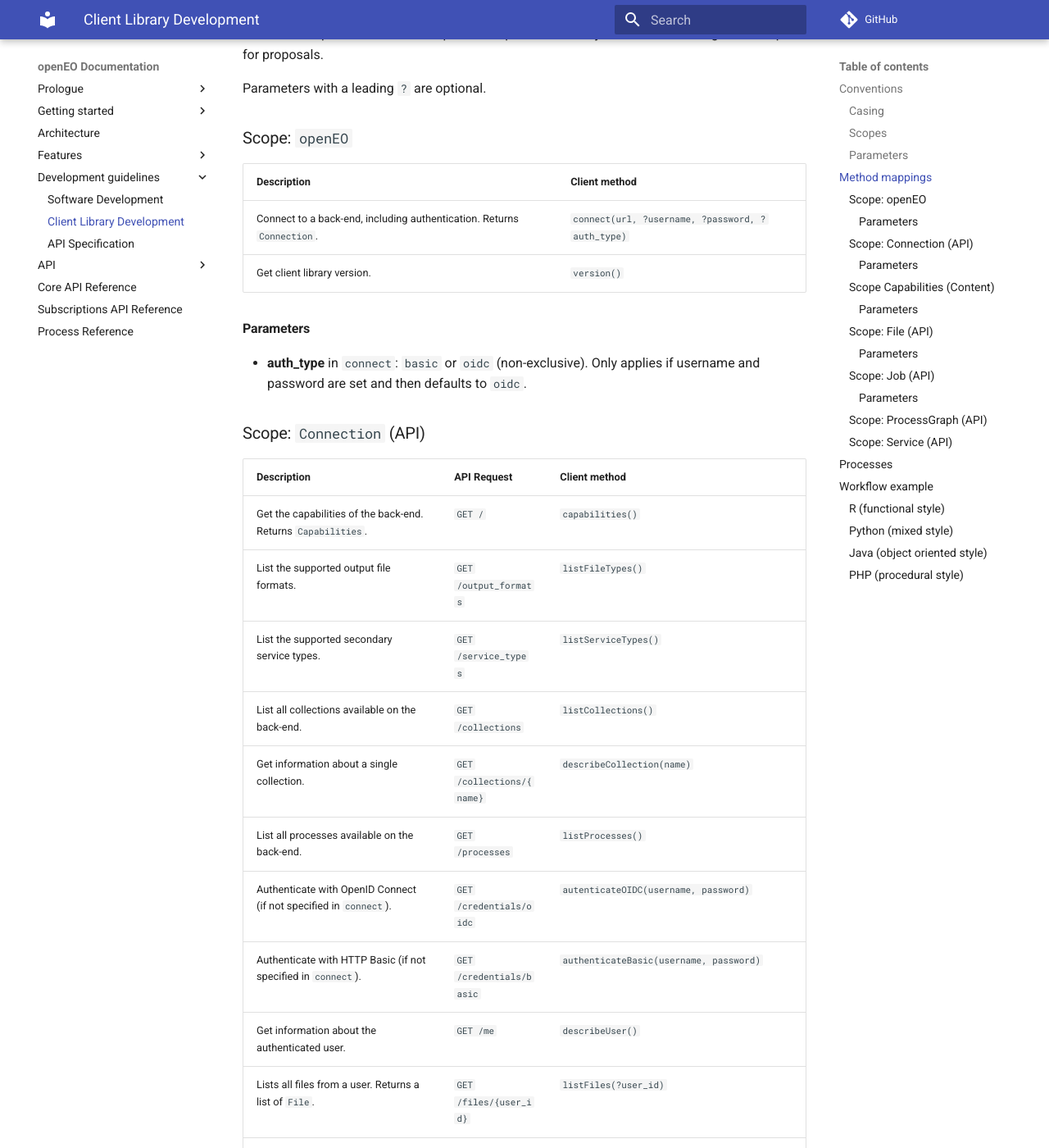
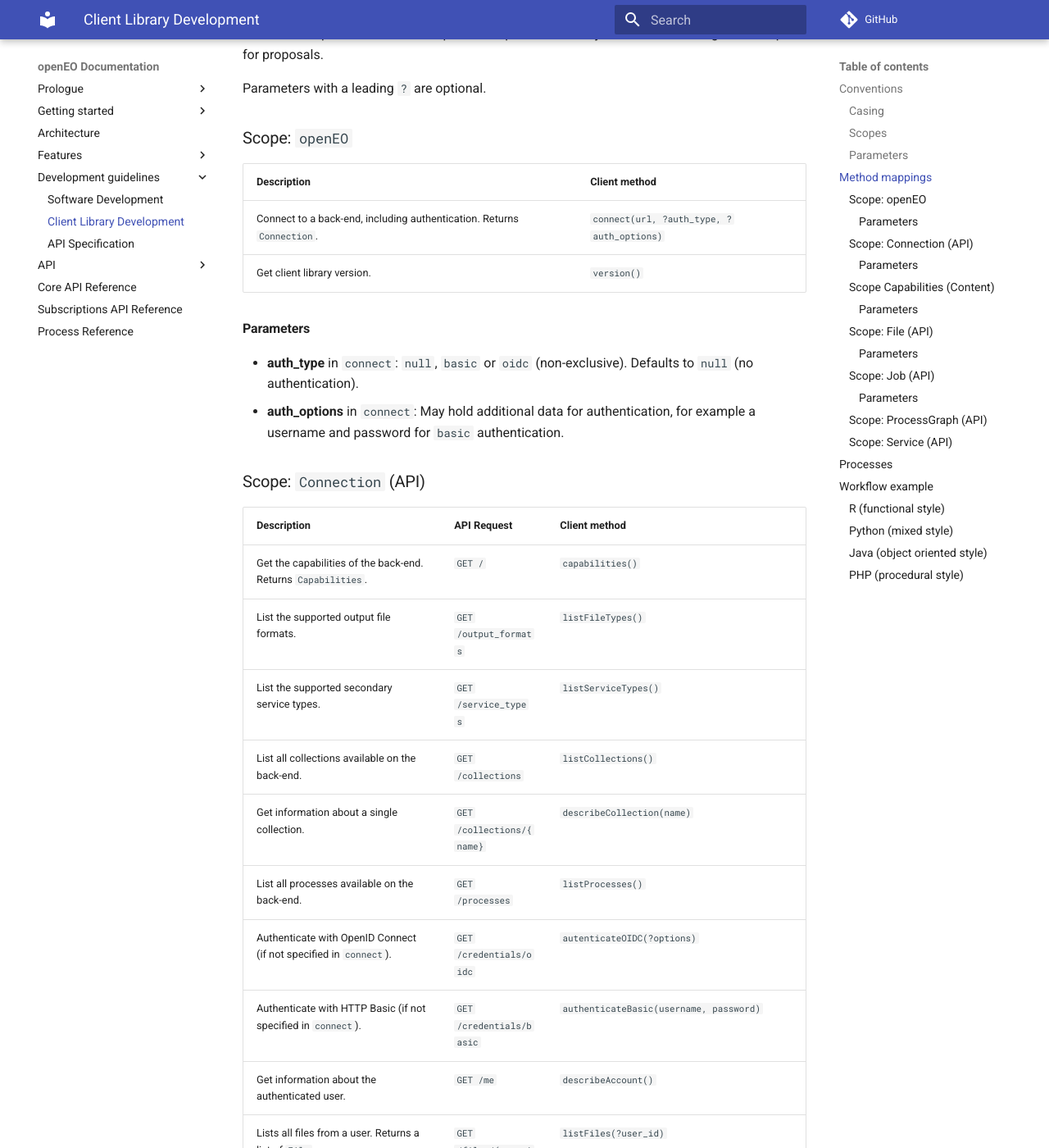
Before and after one commit to Open-EO/openeo-api, an MkDocs documentation site: the page built from docs/guidelines-clients.md, in a window 1280 px wide and 1400 px high, scrolled down 2034 px. Shown: the whole window at 82% size. Built offline with MkDocs 1.6.1 and Material for MkDocs 9.7.7, drawn with Linux system fonts in a browser that asks for light colours; comment, search, counter and statistics services are not loaded; some of the changed text lies outside the part shown.

Commit message:
Final polish for the 0.3.0 release.

```diff
--- a/docs/guidelines-clients.md
+++ b/docs/guidelines-clients.md
@@ -64,14 +64,15 @@ Parameters with a leading `?` are optional.
 
 ### Scope: `openEO`
 
-| Description                                                  | Client method                                    |
-| ------------------------------------------------------------ | ------------------------------------------------ |
-| Connect to a back-end, including authentication. Returns `Connection`. | `connect(url, ?username, ?password, ?auth_type)` |
-| Get client library version.                                  | `version()`                                      |
+| Description                                                  | Client method                             |
+| ------------------------------------------------------------ | ----------------------------------------- |
+| Connect to a back-end, including authentication. Returns `Connection`. | `connect(url, ?auth_type, ?auth_options)` |
+| Get client library version.                                  | `version()`                               |
 
 #### Parameters
 
-* **auth_type** in `connect`: `basic` or `oidc` (non-exclusive). Only applies if username and password are set and then defaults to `oidc`.
+* **auth_type** in `connect`: `null`, `basic` or `oidc` (non-exclusive). Defaults to `null` (no authentication).
+* **auth_options** in `connect`: May hold additional data for authentication, for example a username and password for `basic` authentication.
 
 ### Scope: `Connection` (API)
 
@@ -83,9 +84,9 @@ Parameters with a leading `?` are optional.
 | List all collections available on the back-end.              | `GET /collections`        | `listCollections()`                                          |
 | Get information about a single collection.                   | `GET /collections/{name}` | `describeCollection(name)`                                   |
 | List all processes available on the back-end.                | `GET /processes`          | `listProcesses()`                                            |
-| Authenticate with OpenID Connect (if not specified in `connect`). | `GET /credentials/oidc`   | `autenticateOIDC(username, password)`                        |
+| Authenticate with OpenID Connect (if not specified in `connect`). | `GET /credentials/oidc`   | `autenticateOIDC(?options)`                                  |
 | Authenticate with HTTP Basic (if not specified in `connect`). | `GET /credentials/basic`  | `authenticateBasic(username, password)`                      |
-| Get information about the authenticated user.                | `GET /me`                 | `describeUser()`                                             |
+| Get information about the authenticated user.                | `GET /me`                 | `describeAccount()`                                          |
 | Lists all files from a user. Returns a list of `File`.       | `GET /files/{user_id}`    | `listFiles(?user_id)`                                        |
 | Creates a (virtual) file. Returns a `File`.                  | *None*                    | `createFile(path, ?user_id)`                                 |
 | Validates a process graph.                                   | `POST /validate`          | `validateProcessGraph(process_graph)`                        |
@@ -99,10 +100,11 @@ Parameters with a leading `?` are optional.
 #### Parameters
 
 * **user_id** in `listFiles` and `createFile`: Defaults to the user id of the authenticated user.
+* **options** in `authenticateOIDC`: May hold additional data required for OpenID connect authentication.
 
 ### Scope `Capabilities` (Content)
 
-Should be prefixed with `Capabilities` if required. In non-object-oriented paradigms it is likely required as `version()` in this scope and the scope `OpenEO` could collide. For example, `version()` in this scope could be named `openeo_capabilities_version()` in procedural style.
+Should be prefixed with `Capabilities` if required. In non-object-oriented paradigms it is likely required as `version()` in this scope and the scope `OpenEO` could collide. For example, `version()` in this scope could be named `openeo_capabilities_version()` in procedural style.
 
 | Description                                      | Field                  | Client method             |
 | ------------------------------------------------ | ---------------------- | ------------------------- |
```
Also changed, not shown: docs/collections.md (+3 -2 lines), docs/cors.md (+3 -2 lines), docs/examples-poc.md (+3 -2 lines), docs/processes.md (+4 -2 lines).
